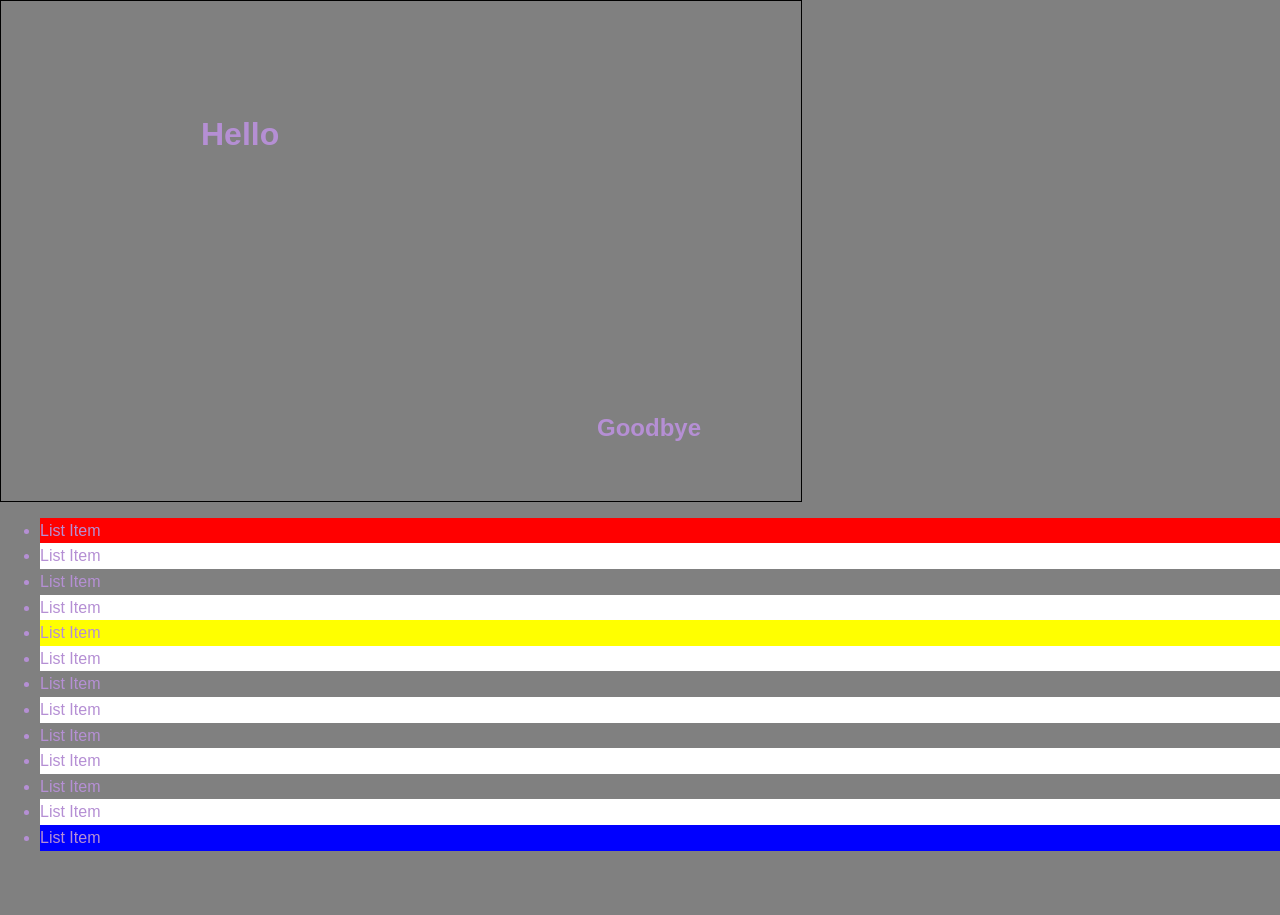
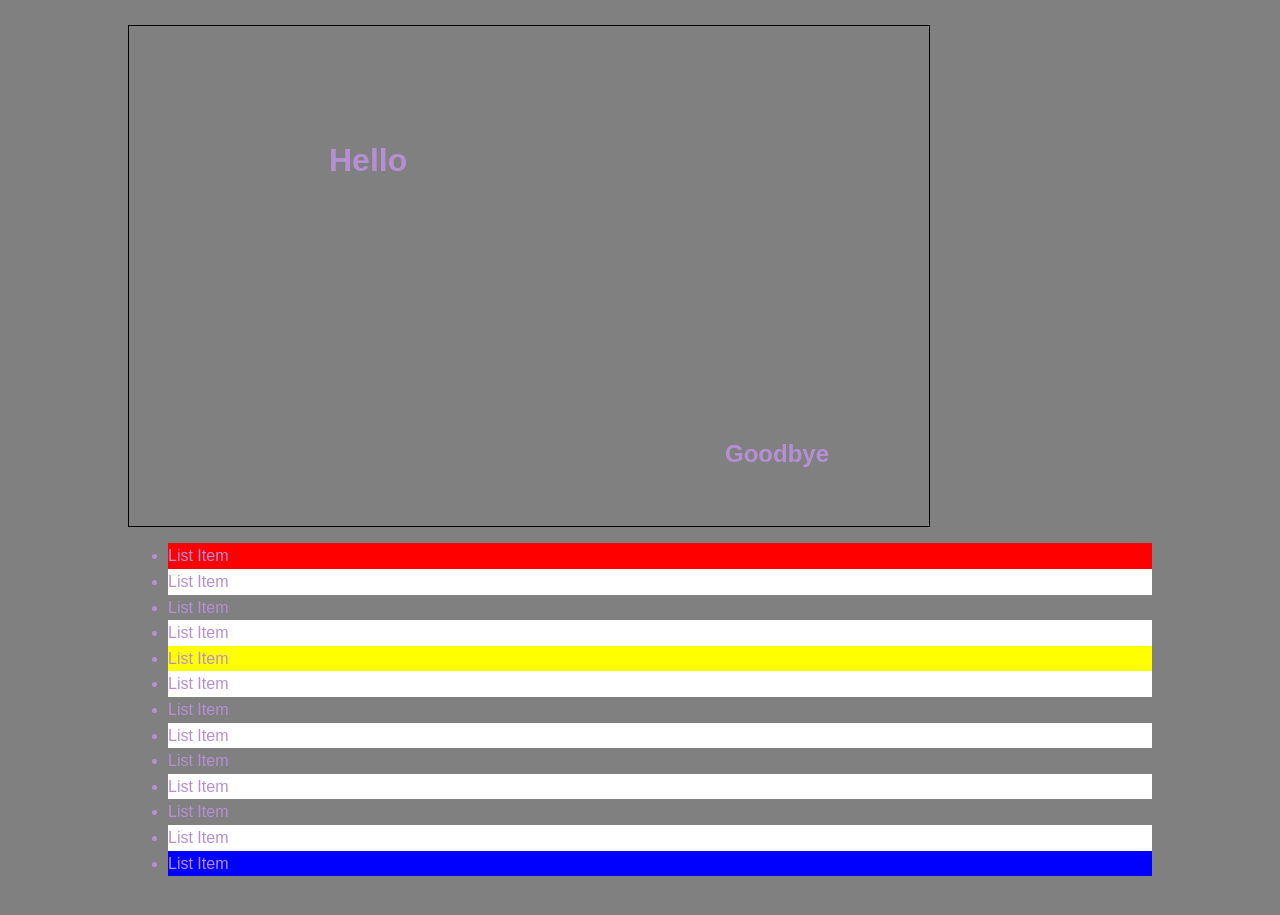
Before and after one commit to tiazheng04/intro-to-css-TiaZheng, a plain HTML site: page index.html in a window 1280 px wide. Shown: the part 1475-2390 px from the top of the page. Drawn offline with Linux system fonts and the light colour scheme.

Commit message:
fix from 2 past hs

```diff
--- a/index.html
+++ b/index.html
@@ -4,7 +4,7 @@
       <link rel="stylesheet" type="text/css" href="css1.css">
 </head>
 <body>
-< class="container">
+   <div class="container">
       <div class="box-1">
       <h1> Hello World</h1>
         <p>Lorem, ipsum dolor sit amet consectetur adipisicing elit. Blanditiis eius aspernatur natus, pariatur sapiente sint nihil ipsum in voluptatibus. Deserunt eveniet sed quidem beatae! Repudiandae voluptatum magnam at odio adipisci.</p>
@@ -74,7 +74,7 @@
          <h2>Goodbye</h2>
       </div>
 
-      <ul class="my-list">
+      <ul class="my-list" id="list">
          <li>List Item</li>
          <li>List Item</li>
          <li>List Item</li>
@@ -94,7 +94,7 @@
 
    </div><!--./container -->
 
-   <a class="fix-me button" href="hello"></a>
+   <a class="fix-me button" href="#list"></a>
 
    <div style="margin-top:500px;"></div>
 
```
Lines whose indentation alone changed are shown as unchanged.
